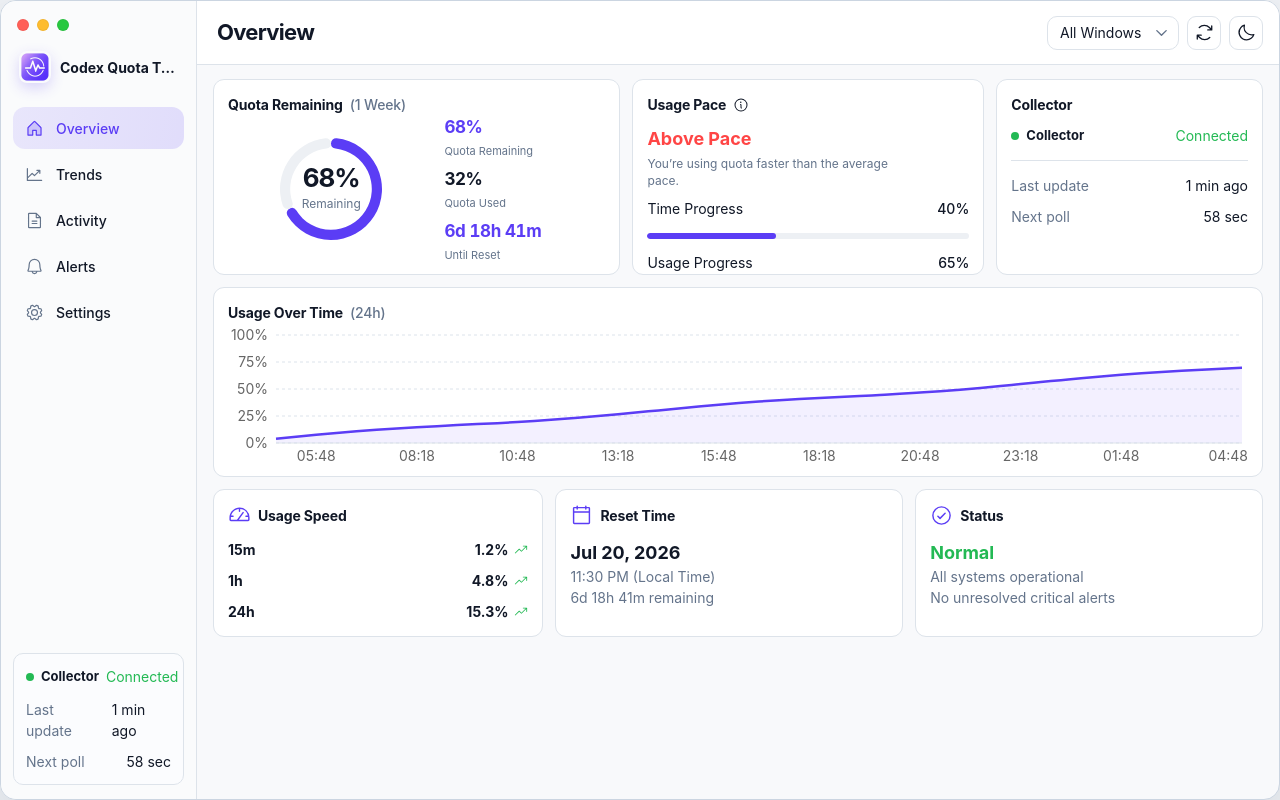
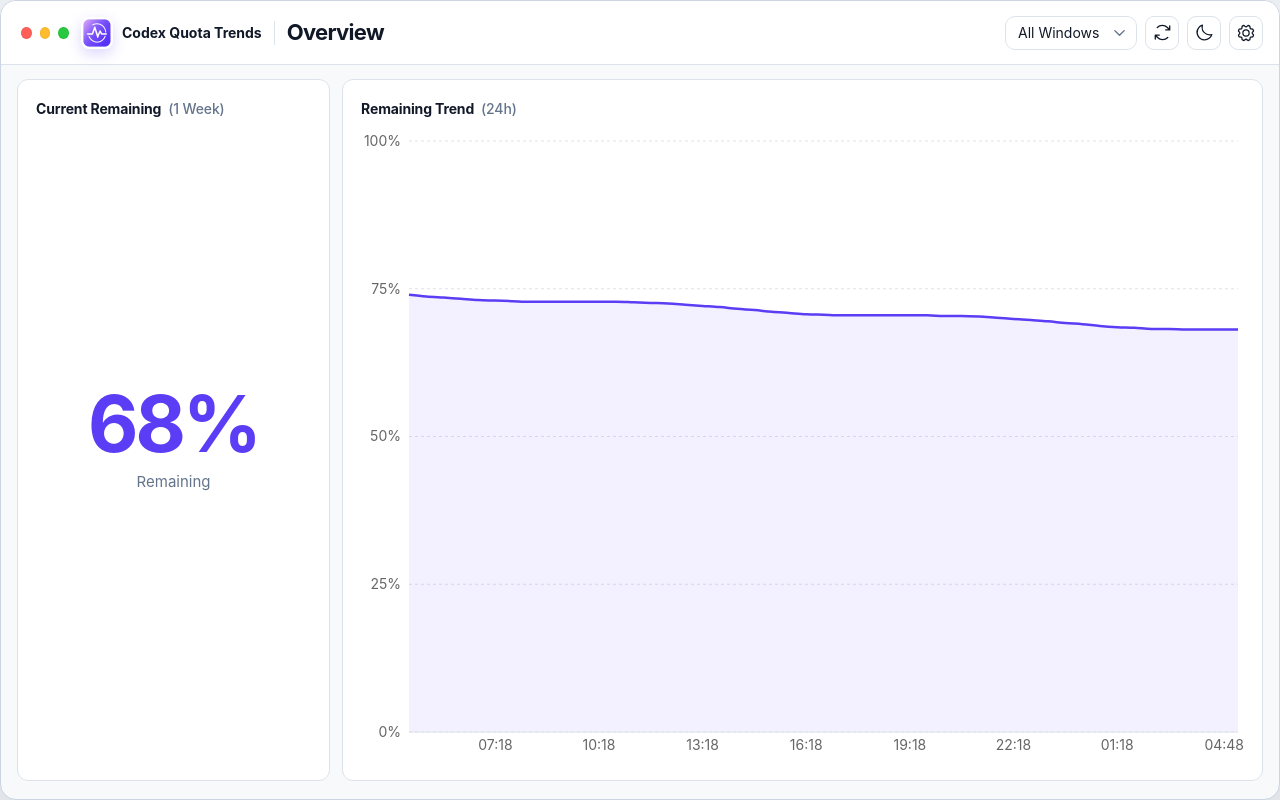
Before and after one commit to idaibin/codex-quota-trends, a React (Vite) app in the folder apps/gui/: page / in a window 1280 px wide. Built offline with nearby package versions, Linux system fonts and the light colour scheme.

Commit message:
feat: focus dashboard on remaining quota

```diff
--- a/apps/gui/src/App.tsx
+++ b/apps/gui/src/App.tsx
@@ -1,38 +1,21 @@
 import { ArrowsClockwise } from "@phosphor-icons/react";
 import { getCurrentWindow } from "@tauri-apps/api/window";
 import { useCallback, useEffect, useMemo, useState } from "react";
-import {
-  getActivity,
-  getAlerts,
-  getDashboard,
-  getSettings,
-  refreshQuota,
-  saveSettings,
-} from "./api/quota-api";
+import { getDashboard, getSettings, refreshQuota, saveSettings } from "./api/quota-api";
 import { AppShell } from "./components/app-shell";
 import { TrayPopover } from "./components/tray-popover";
 import { IconButton, SelectControl } from "./components/ui";
-import { ActivityRoute } from "./routes/activity-route";
-import { AlertsRoute } from "./routes/alerts-route";
 import { OverviewRoute } from "./routes/overview-route";
 import { SettingsRoute } from "./routes/settings-route";
-import { TrendsRoute } from "./routes/trends-route";
-import type {
-  ActivityEvent,
-  AlertRecord,
-  AppSettings,
-  DashboardData,
-  RouteId,
-  ThemeMode,
-} from "./types";
+import type { AppSettings, DashboardData, ThemeMode } from "./types";
+
+type MainRoute = "overview" | "settings";
 
 export default function App() {
-  const [route, setRoute] = useState<RouteId>(
-    () => (localStorage.getItem("cqt:requested-route") as RouteId) || "overview",
+  const [route, setRoute] = useState<MainRoute>(() =>
+    localStorage.getItem("cqt:requested-route") === "settings" ? "settings" : "overview",
   );
   const [dashboard, setDashboard] = useState<DashboardData | null>(null);
-  const [activity, setActivity] = useState<ActivityEvent[]>([]);
-  const [alerts, setAlerts] = useState<AlertRecord[]>([]);
   const [settings, setSettings] = useState<AppSettings | null>(null);
   const [refreshing, setRefreshing] = useState(false);
   const [error, setError] = useState<string | null>(null);
@@ -40,15 +23,8 @@ export default function App() {
 
   const load = useCallback(async () => {
     try {
-      const [dashboardData, activityData, alertData, settingsData] = await Promise.all([
-        getDashboard(),
-        getActivity(),
-        getAlerts(),
-        getSettings(),
-      ]);
+      const [dashboardData, settingsData] = await Promise.all([getDashboard(), getSettings()]);
       setDashboard(dashboardData);
-      setActivity(activityData);
-      setAlerts(alertData);
       setSettings(settingsData);
       setError(null);
     } catch (reason) {
@@ -68,11 +44,8 @@ export default function App() {
   }, [route]);
 
   useEffect(() => {
-    const routeIds: RouteId[] = ["overview", "trends", "activity", "alerts", "settings"];
     const applyRoute = (value: unknown) => {
-      if (typeof value === "string" && routeIds.includes(value as RouteId)) {
-        setRoute(value as RouteId);
-      }
+      setRoute(value === "settings" ? "settings" : "overview");
     };
     const handleStorage = (event: StorageEvent) => {
       if (event.key === "cqt:requested-route") applyRoute(event.newValue);
@@ -152,16 +125,12 @@ export default function App() {
     <AppShell
       route={route}
       onRouteChange={setRoute}
-      collector={dashboard.collector}
       theme={settings.theme}
       onThemeToggle={handleThemeToggle}
       toolbar={toolbar}
     >
       {error && <div className="error-banner">Collector error: {error}</div>}
       {route === "overview" && <OverviewRoute data={dashboard} />}
-      {route === "trends" && <TrendsRoute data={dashboard} />}
-      {route === "activity" && <ActivityRoute events={activity} />}
-      {route === "alerts" && <AlertsRoute alerts={alerts} />}
       {route === "settings" && <SettingsRoute settings={settings} onSettingsChange={setSettings} />}
     </AppShell>
   );
--- a/apps/gui/src/components/app-shell.tsx
+++ b/apps/gui/src/components/app-shell.tsx
@@ -1,64 +1,47 @@
-import { Bell, ChartLineUp, FileText, Gear, House, Moon, Sun } from "@phosphor-icons/react";
+import { Gear, Moon, Sun } from "@phosphor-icons/react";
 import type { ReactNode } from "react";
-import type { CollectorState, RouteId, ThemeMode } from "../types";
-import { CollectorStatus } from "./collector-status";
+import type { ThemeMode } from "../types";
 
-const navigation: { id: RouteId; label: string; icon: typeof House }[] = [
-  { id: "overview", label: "Overview", icon: House },
-  { id: "trends", label: "Trends", icon: ChartLineUp },
-  { id: "activity", label: "Activity", icon: FileText },
-  { id: "alerts", label: "Alerts", icon: Bell },
-  { id: "settings", label: "Settings", icon: Gear },
-];
+type MainRoute = "overview" | "settings";
 
 export function AppShell({
   route,
   onRouteChange,
-  collector,
   theme,
   onThemeToggle,
   toolbar,
   children,
 }: {
-  route: RouteId;
-  onRouteChange: (route: RouteId) => void;
-  collector: CollectorState;
+  route: MainRoute;
+  onRouteChange: (route: MainRoute) => void;
   theme: ThemeMode;
   onThemeToggle: () => void;
   toolbar?: ReactNode;
   children: ReactNode;
 }) {
-  const title = navigation.find((item) => item.id === route)?.label ?? "Overview";
+  const title = route === "settings" ? "Settings" : "Overview";
   return (
     <div className="app-frame">
-      <aside className="sidebar">
+      <div className="main-shell">
+        <header className="topbar">
+          <div className="topbar__leading">
             <div className="traffic-lights" aria-hidden="true">
               <span />
               <span />
               <span />
             </div>
-        <div className="brand">
+            <button
+              className="topbar__brand"
+              type="button"
+              aria-label="Open overview"
+              onClick={() => onRouteChange("overview")}
+            >
               <img src="/app-mark.png" alt="" />
               <span>Codex Quota Trends</span>
+            </button>
+            <span className="topbar__divider" aria-hidden="true" />
+            <h1>{title}</h1>
           </div>
-        <nav aria-label="Main navigation">
-          {navigation.map(({ id, label, icon: Icon }) => (
-            <button
-              key={id}
-              type="button"
-              aria-current={route === id ? "page" : undefined}
-              onClick={() => onRouteChange(id)}
-            >
-              <Icon size={25} weight={route === id ? "duotone" : "regular"} />
-              <span>{label}</span>
-            </button>
-          ))}
-        </nav>
-        <CollectorStatus collector={collector} compact />
-      </aside>
-      <div className="main-shell">
-        <header className="topbar">
-          <h1>{title}</h1>
           <div className="topbar__actions">
             {toolbar}
             <button
@@ -69,6 +52,15 @@ export function AppShell({
             >
               {theme === "dark" ? <Sun size={20} /> : <Moon size={20} />}
             </button>
+            <button
+              className="icon-button settings-button"
+              type="button"
+              aria-label="Open settings"
+              aria-current={route === "settings" ? "page" : undefined}
+              onClick={() => onRouteChange("settings")}
+            >
+              <Gear size={20} />
+            </button>
           </div>
         </header>
         <main className="page-content">{children}</main>
--- a/apps/gui/src/data/demo-data.ts
+++ b/apps/gui/src/data/demo-data.ts
@@ -11,7 +11,7 @@ const now = Math.floor(Date.now() / 1000);
 
 export const demoHistory: TrendPoint[] = Array.from({ length: 49 }, (_, index) => {
   const hour = index / 2;
-  const curve = 4 + hour * 2.75 + Math.sin(index / 3) * 1.4;
+  const curve = 26 + hour * 0.25 + Math.sin(index / 3) * 0.4;
   return {
     timestamp: now - (48 - index) * 1_800,
     usedPercent: Number(Math.min(82, curve).toFixed(1)),
--- a/apps/gui/src/routes/overview-route.tsx
+++ b/apps/gui/src/routes/overview-route.tsx
@@ -1,126 +1,31 @@
-import { CalendarBlank, CheckCircle, Gauge, TrendUp } from "@phosphor-icons/react";
 import type { DashboardData } from "../types";
-import { formatPercent, formatResetDuration, formatWindow } from "../utils/format";
-import { CollectorStatus } from "../components/collector-status";
+import { formatPercent, formatWindow } from "../utils/format";
 import { Panel, SectionTitle } from "../components/ui";
-import { QuotaRing } from "../components/quota-ring";
 import { UsageAreaChart } from "../components/trend-chart";
 
 export function OverviewRoute({ data }: { data: DashboardData }) {
   const quotaWindow = data.snapshot.windows[0];
   if (!quotaWindow)
     return <Panel className="empty-panel">Waiting for the first quota snapshot…</Panel>;
-  const statusText =
-    data.pace.status === "above"
-      ? "Above Pace"
-      : data.pace.status === "below"
-        ? "Below Pace"
-        : "On Pace";
-  const reset = quotaWindow.resetAt ? new Date(quotaWindow.resetAt * 1000) : null;
+  const remaining = 100 - Math.min(100, Math.max(0, quotaWindow.usedPercent));
 
   return (
     <div className="overview-page">
-      <div className="overview-top-grid">
-        <Panel className="quota-panel">
-          <SectionTitle>
-            Quota Remaining <span>({formatWindow(quotaWindow.windowMinutes)})</span>
-          </SectionTitle>
-          <QuotaRing quotaWindow={quotaWindow} />
-        </Panel>
-        <Panel className="pace-panel">
-          <SectionTitle info>Usage Pace</SectionTitle>
-          <strong className={`pace-status pace-status--${data.pace.status}`}>{statusText}</strong>
-          <p>
-            You’re using quota {data.pace.status === "above" ? "faster than" : "in line with"} the
-            average pace.
-          </p>
-          <div className="progress-group">
-            <div>
-              <span>Time Progress</span>
-              <strong>{formatPercent(data.pace.timeProgress)}</strong>
-            </div>
-            <progress value={data.pace.timeProgress} max="100" />
-          </div>
-          <div className="progress-group progress-group--danger">
-            <div>
-              <span>Usage Progress</span>
-              <strong>{formatPercent(data.pace.usageProgress)}</strong>
-            </div>
-            <progress value={data.pace.usageProgress} max="100" />
-          </div>
-        </Panel>
-        <Panel className="collector-panel">
-          <SectionTitle>Collector</SectionTitle>
-          <CollectorStatus collector={data.collector} />
-        </Panel>
-      </div>
-      <Panel className="usage-panel">
+      <Panel className="current-remaining-panel">
         <SectionTitle>
-          Usage Over Time <span>(24h)</span>
+          Current Remaining <span>({formatWindow(quotaWindow.windowMinutes)})</span>
         </SectionTitle>
-        <UsageAreaChart history={data.history} />
+        <div className="current-remaining-value">
+          <strong>{formatPercent(remaining)}</strong>
+          <span>Remaining</span>
+        </div>
       </Panel>
-      <div className="overview-bottom-grid">
-        <Panel className="metric-panel">
-          <SectionTitle>
-            <Gauge size={23} color="var(--accent)" />
-            Usage Speed
-          </SectionTitle>
-          <dl className="speed-list">
-            <div>
-              <dt>15m</dt>
-              <dd>
-                {formatPercent(data.speeds.fifteenMinutes)} <TrendUp />
-              </dd>
-            </div>
-            <div>
-              <dt>1h</dt>
-              <dd>
-                {formatPercent(data.speeds.oneHour)} <TrendUp />
-              </dd>
-            </div>
-            <div>
-              <dt>24h</dt>
-              <dd>
-                {formatPercent(data.speeds.twentyFourHours)} <TrendUp />
-              </dd>
-            </div>
-          </dl>
-        </Panel>
-        <Panel className="metric-panel">
-          <SectionTitle>
-            <CalendarBlank size={23} color="var(--accent)" />
-            Reset Time
-          </SectionTitle>
-          <strong className="large-date">
-            {reset
-              ? new Intl.DateTimeFormat("en-US", {
-                  month: "short",
-                  day: "numeric",
-                  year: "numeric",
-                }).format(reset)
-              : "Unknown"}
-          </strong>
-          <p>
-            {reset
-              ? new Intl.DateTimeFormat("en-US", { hour: "2-digit", minute: "2-digit" }).format(
-                  reset,
-                )
-              : "No reset reported"}{" "}
-            (Local Time)
-          </p>
-          <span className="subtle-label">{formatResetDuration(quotaWindow.resetAt)} remaining</span>
-        </Panel>
-        <Panel className="metric-panel">
-          <SectionTitle>
-            <CheckCircle size={23} color="var(--accent)" />
-            Status
-          </SectionTitle>
-          <strong className="normal-status">Normal</strong>
-          <p>All systems operational</p>
-          <span className="subtle-label">No unresolved critical alerts</span>
-        </Panel>
-      </div>
+      <Panel className="remaining-trend-panel">
+        <SectionTitle>
+          Remaining Trend <span>(24h)</span>
+        </SectionTitle>
+        <UsageAreaChart history={data.history} mode="remaining" />
+      </Panel>
     </div>
   );
 }
--- a/apps/gui/src/styles.css
+++ b/apps/gui/src/styles.css
@@ -98,7 +98,7 @@ select {
 
 .app-frame {
   display: grid;
-  grid-template-columns: 196px minmax(0, 1fr);
+  grid-template-columns: minmax(0, 1fr);
   height: 100%;
   min-height: 620px;
   overflow: hidden;
@@ -111,17 +111,11 @@ select {
   border: 0;
   box-shadow: none;
 }
-.sidebar {
-  display: flex;
-  min-width: 0;
-  flex-direction: column;
-  padding: 16px 12px 14px;
-  border-right: 1px solid var(--border);
-  background: var(--sidebar);
-}
 .traffic-lights {
   display: flex;
+  width: 52px;
   height: 16px;
+  flex: 0 0 auto;
   align-items: center;
   gap: 8px;
   padding-left: 4px;
@@ -148,9 +142,6 @@ select {
   gap: 9px;
   min-width: 0;
 }
-.sidebar > .brand {
-  margin: 18px 6px 24px;
-}
 .brand img {
   width: 32px;
   height: 32px;
@@ -165,51 +156,6 @@ select {
   white-space: nowrap;
   text-overflow: ellipsis;
 }
-.sidebar nav {
-  display: grid;
-  gap: 4px;
-}
-.sidebar nav button {
-  display: flex;
-  height: 42px;
-  align-items: center;
-  gap: 12px;
-  padding: 0 12px;
-  border: 0;
-  border-radius: 12px;
-  color: var(--text);
-  background: transparent;
-  cursor: pointer;
-  font-size: 14px;
-  font-weight: 520;
-  text-align: left;
-  transition:
-    background 0.16s ease,
-    color 0.16s ease;
-}
-.sidebar nav button svg {
-  width: 19px;
-  height: 19px;
-  flex: 0 0 auto;
-  color: var(--muted);
-}
-.sidebar nav button:hover {
-  background: color-mix(in srgb, var(--accent-soft) 58%, transparent);
-}
-.sidebar nav button[aria-current="page"] {
-  color: var(--accent);
-  background: linear-gradient(
-    100deg,
-    color-mix(in srgb, var(--accent) 11%, transparent),
-    color-mix(in srgb, var(--accent) 16%, transparent)
-  );
-}
-.sidebar nav button[aria-current="page"] svg {
-  color: var(--accent);
-}
-.sidebar > .collector-status {
-  margin-top: auto;
-}
 .main-shell {
   display: grid;
   min-width: 0;
@@ -221,9 +167,44 @@ select {
   min-width: 0;
   align-items: center;
   justify-content: space-between;
-  padding: 0 16px 0 20px;
+  padding: 0 16px;
   border-bottom: 1px solid var(--border);
   background: var(--panel);
+}
+.topbar__leading {
+  display: flex;
+  min-width: 0;
+  align-items: center;
+  gap: 12px;
+}
+.topbar__brand {
+  display: flex;
+  min-width: 0;
+  align-items: center;
+  gap: 9px;
+  padding: 0;
+  border: 0;
+  background: transparent;
+  cursor: pointer;
+}
+.topbar__brand img {
+  width: 32px;
+  height: 32px;
+  border-radius: 8px;
+  box-shadow: 0 5px 14px rgba(84, 55, 241, 0.2);
+}
+.topbar__brand span {
+  overflow: hidden;
+  max-width: 190px;
+  font-size: 14px;
+  font-weight: 650;
+  white-space: nowrap;
+  text-overflow: ellipsis;
+}
+.topbar__divider {
+  width: 1px;
+  height: 24px;
+  background: var(--border);
 }
 .topbar h1 {
   margin: 0;
@@ -287,6 +268,11 @@ select {
 }
 .theme-button {
   width: 34px;
+}
+.settings-button[aria-current="page"] {
+  border-color: var(--accent-mid);
+  color: var(--accent);
+  background: var(--accent-soft);
 }
 .spin {
   animation: spin 0.8s linear infinite;
@@ -473,17 +459,40 @@ select {
 
 .overview-page {
   display: grid;
+  height: 100%;
+  grid-template-columns: minmax(220px, 0.34fr) minmax(0, 1fr);
   gap: 12px;
 }
-.overview-top-grid {
+.current-remaining-panel,
+.remaining-trend-panel {
+  min-height: 0;
+  padding: 18px;
+}
+.current-remaining-panel {
+  display: flex;
+  flex-direction: column;
+}
+.current-remaining-value {
   display: grid;
-  grid-template-columns: minmax(240px, 1.1fr) minmax(220px, 0.95fr) minmax(160px, 0.72fr);
-  gap: 12px;
+  flex: 1;
+  place-content: center;
+  text-align: center;
 }
-.overview-top-grid > .panel {
-  height: 196px;
-  overflow: hidden;
-  padding: 14px;
+.current-remaining-value strong {
+  color: var(--accent);
+  font-size: clamp(54px, 7vw, 78px);
+  line-height: 0.95;
+  letter-spacing: -3px;
+  font-variant-numeric: tabular-nums;
+}
+.current-remaining-value span {
+  margin-top: 10px;
+  color: var(--muted);
+  font-size: 15px;
+}
+.remaining-trend-panel {
+  display: flex;
+  flex-direction: column;
 }
 .quota-ring-layout {
   display: grid;
@@ -540,121 +549,20 @@ select {
 .quota-ring__metrics .primary-metric strong {
   color: var(--accent);
 }
-.pace-status {
-  display: block;
-  margin-top: 10px;
-  font-size: 18px;
-}
-.pace-status--above {
-  color: var(--danger);
-}
-.pace-status--below {
-  color: var(--success);
-}
-.pace-status--normal {
-  color: var(--accent);
-}
-.pace-panel > p {
-  max-width: 270px;
-  margin: 4px 0 8px;
-  color: var(--muted);
-  font-size: 12px;
-  line-height: 1.4;
-}
-.progress-group {
-  margin-top: 8px;
-}
-.progress-group > div {
-  display: flex;
-  justify-content: space-between;
-  margin-bottom: 4px;
-}
-.progress-group strong {
-  font-weight: 500;
-}
-progress {
-  width: 100%;
-  height: 6px;
-  appearance: none;
-  border: 0;
-  border-radius: 99px;
-  overflow: hidden;
-  background: var(--track);
-}
-progress::-webkit-progress-bar {
-  background: var(--track);
-}
-progress::-webkit-progress-value {
-  border-radius: 99px;
-  background: var(--accent);
-}
-.progress-group--danger progress::-webkit-progress-value {
-  background: var(--danger);
-}
-.collector-panel .collector-status {
-  padding-top: 10px;
-}
-.usage-panel {
-  height: 190px;
-  padding: 14px 14px 10px;
-}
 .chart {
   width: 100%;
   height: 148px;
   margin-top: 2px;
 }
+.remaining-trend-panel .chart {
+  min-height: 0;
+  flex: 1;
+  height: auto;
+  margin-top: 12px;
+}
 .recharts-cartesian-axis-tick text {
   fill: var(--muted);
   font-size: 11px;
-}
-.overview-bottom-grid {
-  display: grid;
-  grid-template-columns: 0.95fr 1fr 1fr;
-  gap: 12px;
-}
-.metric-panel {
-  min-height: 140px;
-  padding: 14px;
-}
-.metric-panel .section-title {
-  margin-bottom: 12px;
-}
-.speed-list {
-  display: grid;
-  gap: 10px;
-  margin: 0;
-}
-.speed-list div {
-  display: flex;
-  align-items: center;
-  justify-content: space-between;
-}
-.speed-list dt {
-  font-weight: 650;
-}
-.speed-list dd {
-  display: flex;
-  align-items: center;
-  gap: 6px;
-  margin: 0;
-  font-weight: 650;
-}
-.speed-list dd svg {
-  color: var(--success);
-}
-.large-date {
-  display: block;
-  margin-top: 3px;
-  font-size: 18px;
-}
-.metric-panel p,
-.subtle-label {
-  color: var(--muted);
-}
-.normal-status {
-  display: block;
-  color: var(--success);
-  font-size: 18px;
 }
 
 .trends-page {
@@ -1429,18 +1337,6 @@ progress::-webkit-progress-value {
 }
 
 @media (max-width: 820px) {
-  .app-frame {
-    grid-template-columns: 250px minmax(0, 1fr);
-  }
-  .sidebar nav button {
-    gap: 16px;
-  }
-  .overview-top-grid {
-    grid-template-columns: 1fr 1fr;
-  }
-  .collector-panel {
-    grid-column: span 2;
-  }
   .stat-card-grid--five {
     grid-template-columns: repeat(3, 1fr);
   }
@@ -1454,33 +1350,16 @@ progress::-webkit-progress-value {
 
 @media (max-width: 680px) {
   .app-frame {
-    grid-template-columns: 88px minmax(0, 1fr);
     border-radius: 0;
   }
-  .sidebar {
-    padding-inline: 12px;
-  }
-  .sidebar .brand span,
-  .sidebar nav button span,
-  .sidebar > .collector-status {
+  .topbar__brand span,
+  .topbar__divider {
     display: none;
   }
-  .sidebar > .brand {
-    justify-content: center;
-    margin-inline: 0;
-  }
-  .sidebar nav button {
-    justify-content: center;
-    padding: 0;
-  }
-  .overview-top-grid,
-  .overview-bottom-grid,
+  .overview-page,
   .trend-bottom-grid,
   .alert-summary-grid {
     grid-template-columns: 1fr;
-  }
-  .collector-panel {
-    grid-column: auto;
   }
   .activity-table {
     grid-template-columns: 1fr 1fr 70px;
```
Also changed, not shown: 4 other files (tests, documents, lock files or other folders). Lines whose indentation alone changed are shown as unchanged.
